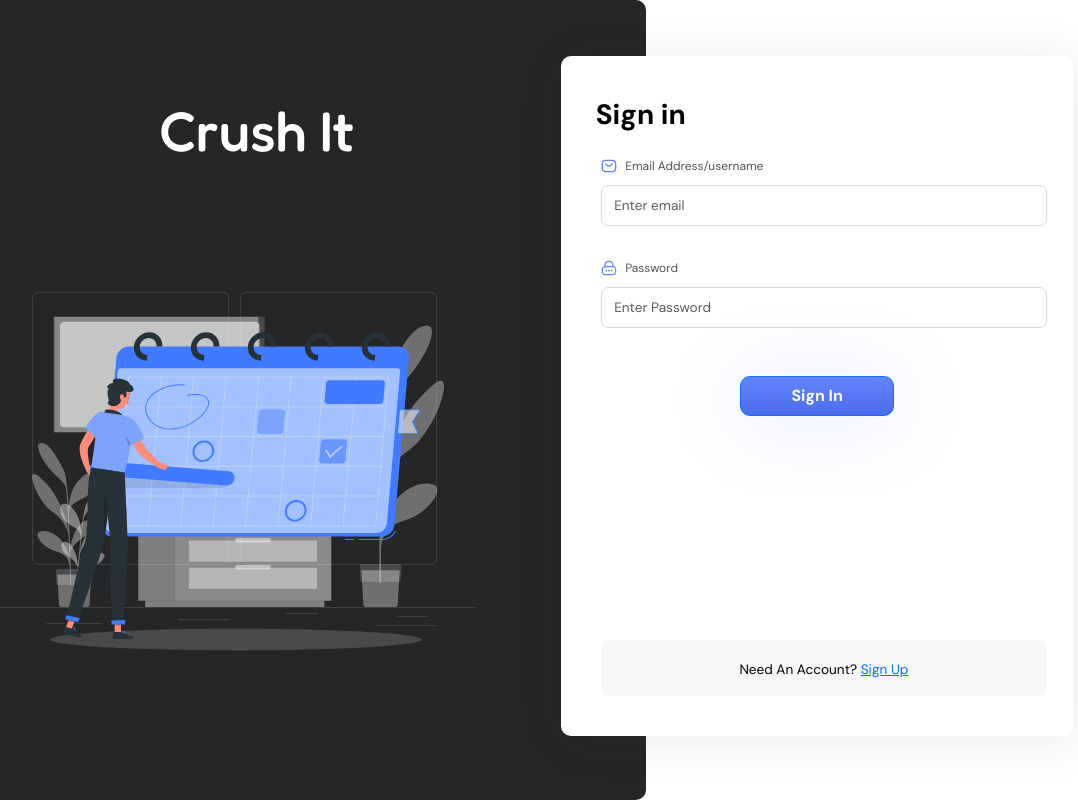
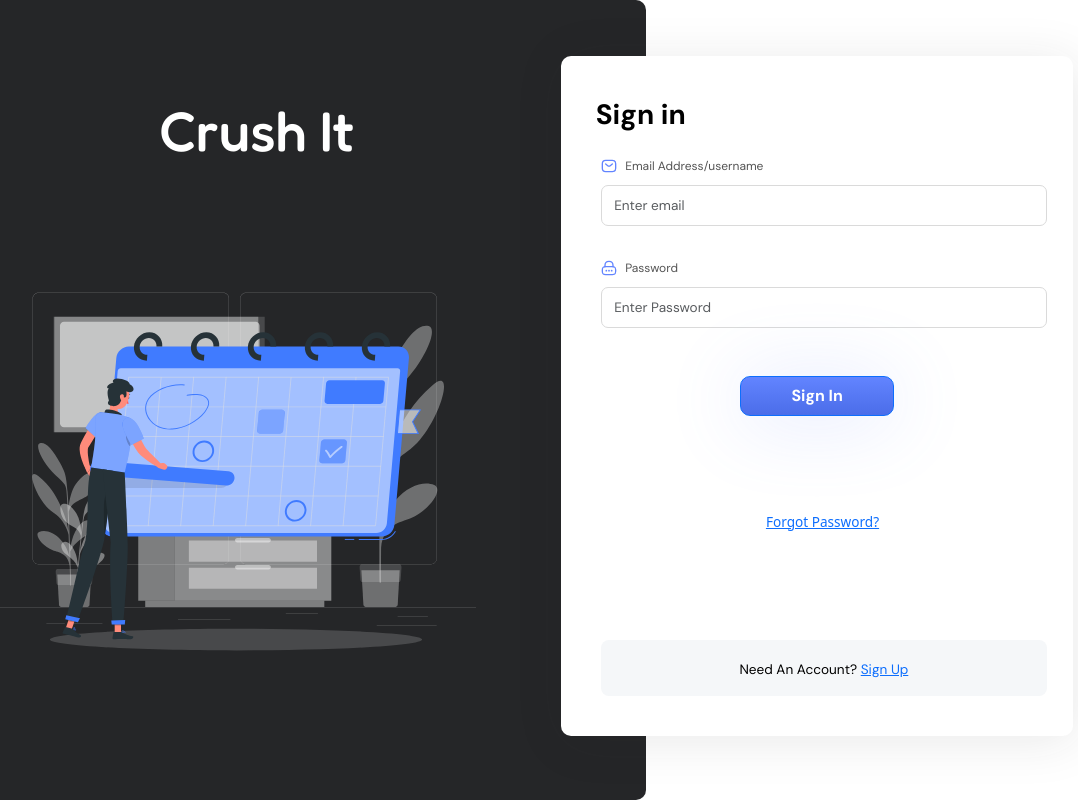
Before and after one commit to neilpatel13/CS490-Project, a React (Vite) app in the folder frontend/: page /login in a window 1280 px wide. Shown: the whole page, without its empty margins (148-1226 px from the left). Built offline with nearby package versions, Linux system fonts and the light colour scheme.

Commit message:
forgot to add the link to login screen, so that's this

```diff
--- a/frontend/src/screens/LoginScreen.jsx
+++ b/frontend/src/screens/LoginScreen.jsx
@@ -96,6 +96,11 @@ const LoginScreen = () => {
                     Need An Account? <Link to={'/register'}> Sign Up</Link>
                     </div>
                 </div>
+
+            <div className='link'>
+                    <Link to={'/forgot'}>Forgot Password?</Link>
+            </div>
+
             </Container>
         </div>
     );
--- a/frontend/src/style/styles.css
+++ b/frontend/src/style/styles.css
@@ -110,3 +110,11 @@ body {
   position: absolute;
   top: 37%;
 }
+
+.link{
+  position: absolute;
+  bottom: 30%;
+  left: 40%;
+  font-size: 1.7vh;
+  text-align: center;
+}
```
Also changed, not shown: 1 other file (tests, documents, lock files or other folders).
